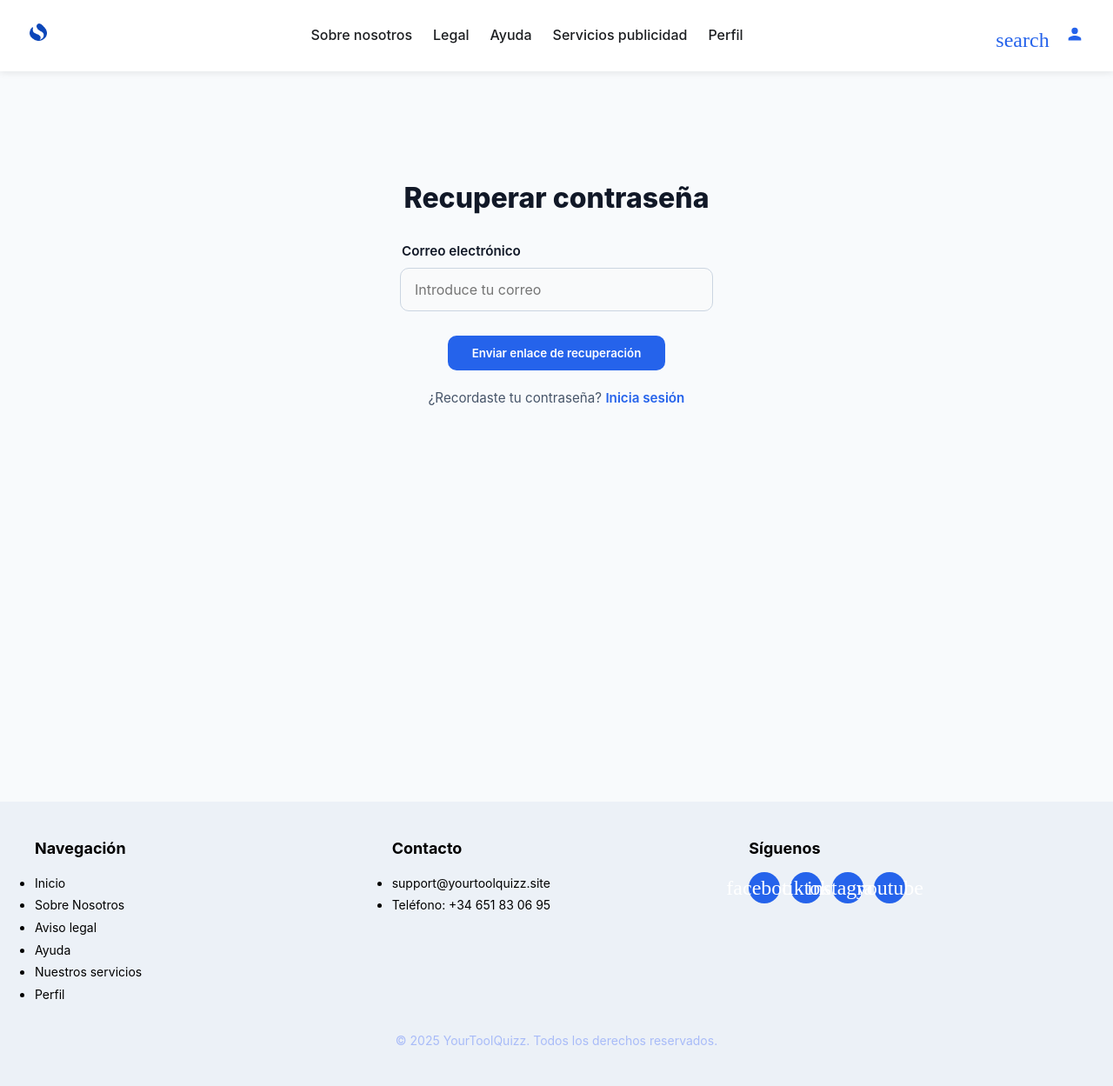
After one commit to AtreyuLLevat/YourTOOlQuizz, a Flask app: page /forgot_password in a window 1280 px wide. The commit adds this page. Shown: the whole page at 87% size. Run offline with Flask 3, Linux system fonts and the light colour scheme.

Commit message:
Add files via upload

```diff
--- a/app.py
+++ b/app.py
@@ -4,7 +4,7 @@ import io
 import pyotp
 import qrcode
 import stripe
-from flask import Flask, render_template, request, redirect, url_for, flash, current_app, jsonify, send_file, abort, Blueprint
+from flask import Flask, render_template, request, redirect, url_for, flash, current_app, jsonify, send_file, abort, Blueprint, render_template_string
 from flask_mail import Mail, Message
 from flask_login import LoginManager, login_user, login_required, logout_user, current_user
 from werkzeug.security import generate_password_hash, check_password_hash
@@ -597,7 +597,117 @@ def create_app():
 
         return render_template("login.html", form=form)
 
+       # -----------------------------
+# RESTABLECER CONTRASEÑA
+# -----------------------------
+    @app.route("/forgot_password", methods=["GET", "POST"])
+    def forgot_password():
+        if request.method == "POST":
+            email = request.form.get("email").strip().lower()
+            user = User.query.filter_by(email=email).first()
 
+            if not user:
+                flash("No existe ninguna cuenta con ese correo.", "error")
+                return redirect(url_for("forgot_password"))
+
+            # Generar token válido por 1 hora
+            s = URLSafeTimedSerializer(app.secret_key)
+            token = s.dumps(email, salt="password-reset-salt")
+
+            reset_url = url_for("reset_password", token=token, _external=True)
+
+            # Plantilla HTML profesional del correo
+            html_body = """
+            <div style="font-family: Arial, sans-serif; background: #f9fafb; padding: 30px;">
+            <div style="max-width: 480px; margin: auto; background: #ffffff; border-radius: 12px; padding: 30px; box-shadow: 0 4px 12px rgba(0,0,0,0.08);">
+
+                <div style="text-align:center; margin-bottom: 25px;">
+                <img src="https://yourtoolquizz.site/static/Imagenes/logo.png" alt="YourToolQuizz" style="width: 100px; height:auto;" />
+                </div>
+
+                <h2 style="color:#111827; text-align:center;">Restablecer contraseña</h2>
+
+                <p style="color:#374151; font-size:15px;">
+                Hemos recibido una solicitud para restablecer tu contraseña en <strong>YourToolQuizz</strong>.
+                Si no fuiste tú, ignora este mensaje.
+                </p>
+
+                <div style="text-align:center; margin:30px 0;">
+                <a href="{{ reset_url }}" style="background:#2563eb; color:#fff; padding:12px 24px; border-radius:8px; text-decoration:none; font-weight:600;">
+                    Restablecer contraseña
+                </a>
+                </div>
+
+                <p style="font-size:13px; color:#6b7280;">
+                Si el botón no funciona, copia y pega este enlace en tu navegador:
+                </p>
+
+                <p style="font-size:13px; color:#2563eb; word-break:break-all;">
+                {{ reset_url }}
+                </p>
+
+                <p style="font-size:12px; color:#6b7280; margin-top:20px;">
+                Este enlace caducará en 1 hora por motivos de seguridad.
+                </p>
+
+                <hr style="margin:25px 0; border:none; border-top:1px solid #e5e7eb;">
+
+                <p style="font-size:12px; color:#9ca3af; text-align:center;">
+                © {{ now.year }} YourToolQuizz — Todos los derechos reservados.
+                </p>
+
+            </div>
+            </div>
+            """
+
+            # Enviar correo
+            try:
+                msg = Message("Restablecer contraseña - YourToolQuizz", recipients=[email])
+                msg.html = render_template_string(html_body, reset_url=reset_url, now=datetime.utcnow())
+                mail = Mail(app)
+                mail.send(msg)
+                flash("Te hemos enviado un correo con instrucciones para restablecer tu contraseña.", "success")
+            except Exception as e:
+                print(f"❌ Error enviando correo: {e}")
+                flash("No se pudo enviar el correo. Intenta más tarde.", "error")
+
+            return redirect(url_for("login"))
+
+        return render_template("forgot_password.html")
+
+
+    @app.route("/reset_password/<token>", methods=["GET", "POST"])
+    def reset_password(token):
+        s = URLSafeTimedSerializer(app.secret_key)
+        try:
+            email = s.loads(token, salt="password-reset-salt", max_age=3600)
+        except SignatureExpired:
+            flash("El enlace ha expirado. Solicita uno nuevo.", "error")
+            return redirect(url_for("forgot_password"))
+        except BadSignature:
+            flash("Enlace inválido.", "error")
+            return redirect(url_for("forgot_password"))
+
+        if request.method == "POST":
+            password = request.form.get("password")
+            confirm = request.form.get("confirm")
+
+            if not password or password != confirm:
+                flash("Las contraseñas no coinciden.", "error")
+                return redirect(url_for("reset_password", token=token))
+
+            user = User.query.filter_by(email=email).first()
+            if not user:
+                flash("Usuario no encontrado.", "error")
+                return redirect(url_for("forgot_password"))
+
+            user.password = generate_password_hash(password)
+            db.session.commit()
+
+            flash("Tu contraseña ha sido restablecida correctamente.", "success")
+            return redirect(url_for("login"))
+
+        return render_template("reset_password.html")
 
 
     @app.route("/Menúpublicitario")
--- /dev/null
+++ b/templates/forgot_password.html
@@ -0,0 +1,115 @@
+{% extends "base.html" %}
+{% block title %}Recuperar contraseña | YourToolQuizz{% endblock %}
+
+{% block extra_css %}
+<style>
+body {
+  background: #f8fafc;
+  font-family: 'Inter', sans-serif;
+  color: #1e293b;
+}
+
+main {
+  max-width: 460px;
+  margin: 120px auto;
+  text-align: center;
+}
+
+h2 {
+  font-size: 2rem;
+  font-weight: 800;
+  margin-bottom: 24px;
+  color: #111827;
+}
+
+form {
+  display: flex;
+  flex-direction: column;
+  align-items: center;
+  gap: 18px;
+  width: 100%;
+}
+
+.form-group {
+  width: 100%;
+  max-width: 360px;
+  display: flex;
+  flex-direction: column;
+  align-items: flex-start;
+}
+
+label {
+  font-weight: 600;
+  color: #111827;
+  font-size: 0.95rem;
+  margin-bottom: 6px;
+  margin-left: 2px;
+}
+
+input[type="email"] {
+  width: 100%;
+  padding: 14px 16px;
+  border-radius: 10px;
+  border: 1.5px solid #cbd5e1;
+  font-size: 1rem;
+  background: #f9fafb;
+  transition: all 0.3s ease;
+}
+
+input:focus {
+  border-color: #2563eb;
+  box-shadow: 0 0 0 3px rgba(37,99,235,0.15);
+  outline: none;
+}
+
+button {
+  padding: 12px 28px;
+  border-radius: 10px;
+  background-color: #2563eb;
+  color: #fff;
+  font-weight: 600;
+  border: none;
+  cursor: pointer;
+  transition: all 0.3s ease;
+  margin-top: 10px;
+}
+
+button:hover {
+  background-color: #d97706;
+  transform: translateY(-2px);
+}
+
+p {
+  margin-top: 20px;
+  font-size: 0.95rem;
+  color: #475569;
+}
+p a {
+  color: #2563eb;
+  font-weight: 600;
+  text-decoration: none;
+  transition: color 0.3s ease;
+}
+p a:hover {
+  color: #d97706;
+}
+</style>
+{% endblock %}
+
+{% block content %}
+<main>
+  <h2>Recuperar contraseña</h2>
+
+  <form method="POST">
+    <div class="form-group">
+      <label for="email">Correo electrónico</label>
+      <input type="email" id="email" name="email" placeholder="Introduce tu correo" required>
+    </div>
+    <button type="submit">Enviar enlace de recuperación</button>
+  </form>
+
+  <p>¿Recordaste tu contraseña?
+    <a href="{{ url_for('login') }}">Inicia sesión</a>
+  </p>
+</main>
+{% endblock %}
--- a/templates/login.html
+++ b/templates/login.html
@@ -144,6 +144,9 @@ p a:hover {
         <div class="flash-message error">{{ error }}</div>
       {% endfor %}
     </div>
+    <p>
+      <a href="{{ url_for('forgot_password') }}">¿Olvidaste tu contraseña?</a>
+    </p>
 
     <div class="remember-me">
       {{ form.remember_me() }} <span>Recordarme</span>
```
Also changed, not shown: templates/reset_password.html (added, +118 -0 lines).
